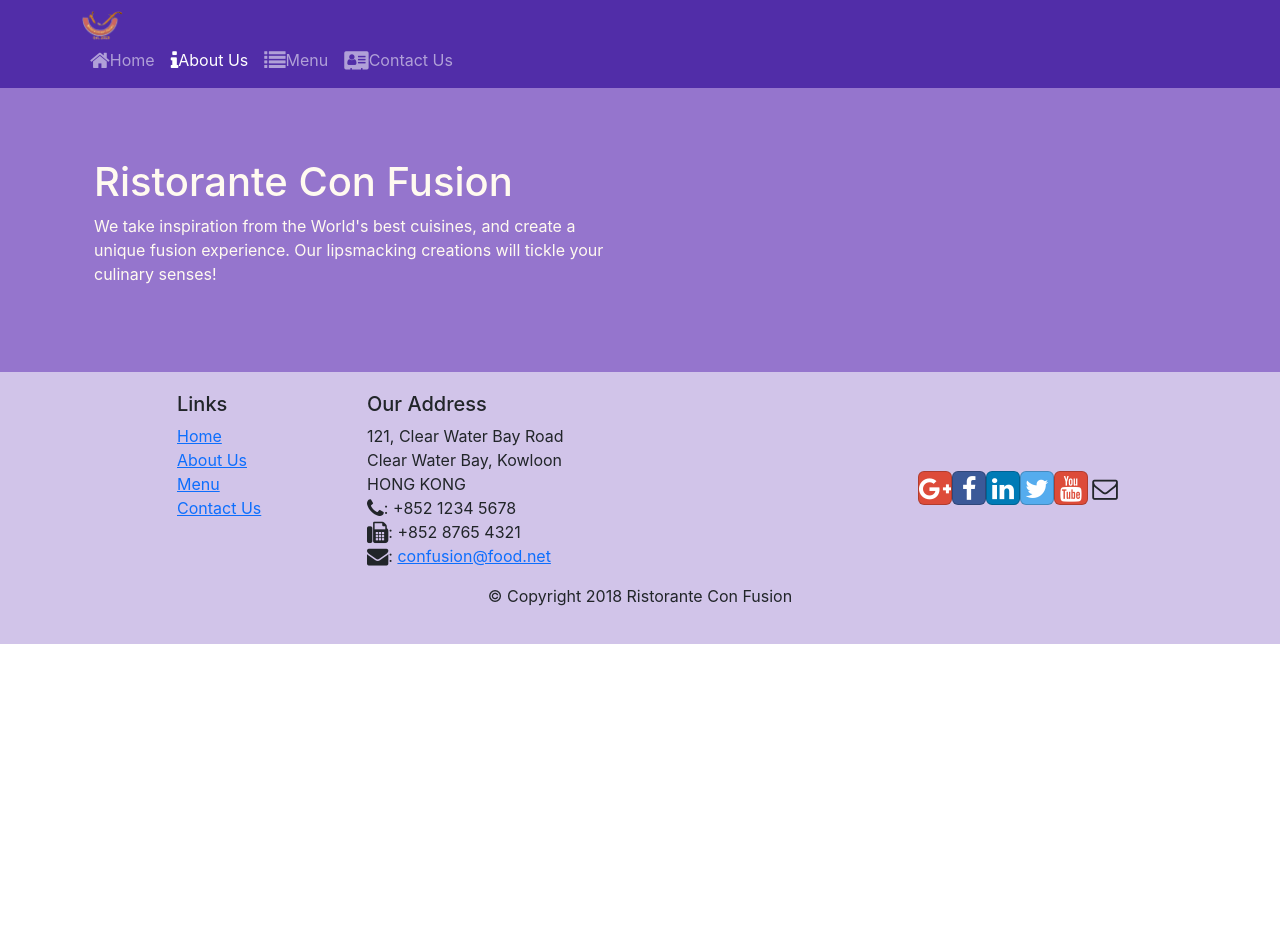
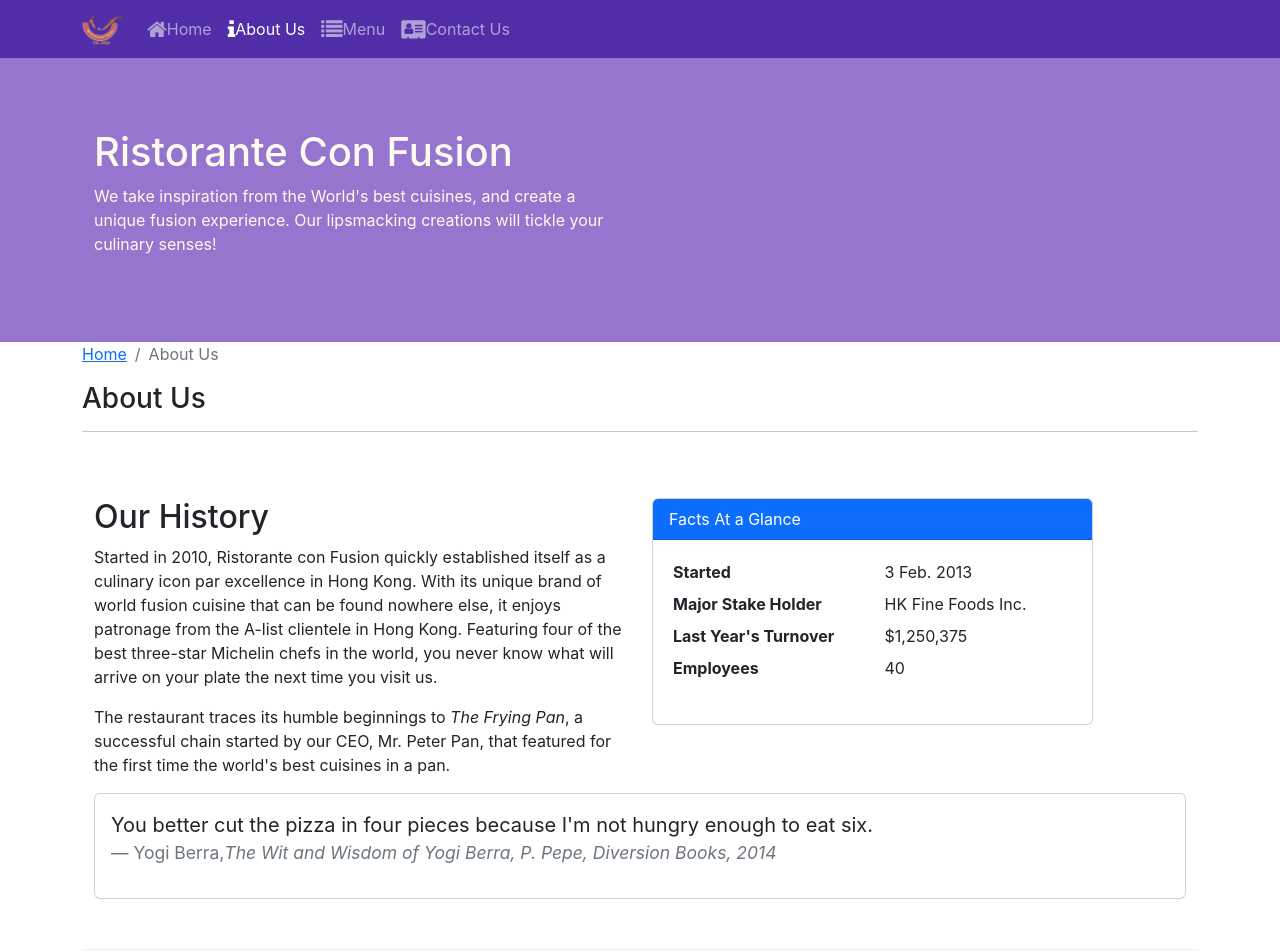
Before and after one commit to PrinceSingh19/Restaurant-React, a React (Create React App) app: page /aboutus in a window 1280 px wide. Shown: the top 952 px of the page. Before the commit the page ends 800 px from the top, so only its background shows below. Built offline with nearby package versions, Linux system fonts and the light colour scheme.

Commit message:
Completed Week 2 React Assignment

```diff
--- /dev/null
+++ b/src/components/Aboutus.js
@@ -0,0 +1,114 @@
+import React from "react";
+import { Breadcrumb, BreadcrumbItem, Card, CardBody, CardHeader, Media } from "reactstrap";
+import { Link } from "react-router-dom";
+
+function Aboutus(props) {
+	const leaders = props.leaders.map((leader) => {
+		return <p key={leader.id}>Leader {leader.name}</p>;
+	});
+	const RenderLeader = ({ leadersDesc }) => {
+		const leaderDescription = leadersDesc.map((leader) => {
+			return (
+				<div className="container" key={leader.id} style={{ marginBottom: 20 }}>
+					<div className="row">
+						<div className="col-sm-2 ">
+							<img src="/assets/images/alberto.png" alt="Alberto Del Rio" />
+						</div>
+						<div className="col-sm ">
+							<div className="row">
+								<h4>{leader.name}</h4>
+							</div>
+							<div className="row">
+								<p>{leader.designation}</p>
+							</div>
+							<div className="row mb-2">
+								<p>{leader.description}</p>
+							</div>
+						</div>
+					</div>
+				</div>
+			);
+		});
+		return leaderDescription;
+	};
+
+	return (
+		<div className="container">
+			<div className="row">
+				<Breadcrumb>
+					<BreadcrumbItem>
+						<Link to="/home">Home</Link>
+					</BreadcrumbItem>
+					<BreadcrumbItem active>About Us</BreadcrumbItem>
+				</Breadcrumb>
+				<div className="col-12">
+					<h3>About Us</h3>
+					<hr />
+				</div>
+			</div>
+			<div className="row row-content">
+				<div className="col-12 col-md-6">
+					<h2>Our History</h2>
+					<p>
+						Started in 2010, Ristorante con Fusion quickly established itself as a culinary icon par
+						excellence in Hong Kong. With its unique brand of world fusion cuisine that can be found
+						nowhere else, it enjoys patronage from the A-list clientele in Hong Kong. Featuring four
+						of the best three-star Michelin chefs in the world, you never know what will arrive on
+						your plate the next time you visit us.
+					</p>
+					<p>
+						The restaurant traces its humble beginnings to <em>The Frying Pan</em>, a successful
+						chain started by our CEO, Mr. Peter Pan, that featured for the first time the world's
+						best cuisines in a pan.
+					</p>
+				</div>
+				<div className="col-12 col-md-5">
+					<Card>
+						<CardHeader className="bg-primary text-white">Facts At a Glance</CardHeader>
+						<CardBody>
+							<dl className="row p-1">
+								<dt className="col-6">Started</dt>
+								<dd className="col-6">3 Feb. 2013</dd>
+								<dt className="col-6">Major Stake Holder</dt>
+								<dd className="col-6">HK Fine Foods Inc.</dd>
+								<dt className="col-6">Last Year's Turnover</dt>
+								<dd className="col-6">$1,250,375</dd>
+								<dt className="col-6">Employees</dt>
+								<dd className="col-6">40</dd>
+							</dl>
+						</CardBody>
+					</Card>
+				</div>
+				<div className="col-12">
+					<Card>
+						<CardBody className="bg-faded">
+							<blockquote className="blockquote">
+								<p>
+									You better cut the pizza in four pieces because I'm not hungry enough to eat six.
+								</p>
+								<footer className="blockquote-footer">
+									Yogi Berra,
+									<cite title="Source Title">
+										The Wit and Wisdom of Yogi Berra, P. Pepe, Diversion Books, 2014
+									</cite>
+								</footer>
+							</blockquote>
+						</CardBody>
+					</Card>
+				</div>
+			</div>
+			<div className="row row-content">
+				<div className="col-12">
+					<h2>Corporate Leadership</h2>
+				</div>
+				<div className="col-12">
+					<div>
+						<RenderLeader leadersDesc={props.leaders} />
+					</div>
+				</div>
+			</div>
+		</div>
+	);
+}
+
+export default Aboutus;
--- a/src/components/Contact.js
+++ b/src/components/Contact.js
@@ -1,8 +1,22 @@
 import React from "react";
+import { Breadcrumb, BreadcrumbItem } from "reactstrap";
+import { Link } from "react-router-dom";
 
 function Contact(props) {
 	return (
 		<div className="container">
+			<div className="row">
+				<Breadcrumb>
+					<BreadcrumbItem>
+						<Link to="/home">Home</Link>
+					</BreadcrumbItem>
+					<BreadcrumbItem active>Contact Us</BreadcrumbItem>
+				</Breadcrumb>
+				<div className="col-12">
+					<h3>Menu</h3>
+					<hr />
+				</div>
+			</div>
 			<div className="row row-content">
 				<div className="col-12">
 					<h3>Location Information</h3>
--- a/src/components/Dishdetail.js
+++ b/src/components/Dishdetail.js
@@ -1,5 +1,14 @@
 import React from "react";
-import { Card, CardBody, CardImg, CardText, CardTitle } from "reactstrap";
+import {
+	Card,
+	CardBody,
+	CardImg,
+	CardText,
+	CardTitle,
+	Breadcrumb,
+	BreadcrumbItem,
+} from "reactstrap";
+import { Link } from "react-router-dom";
 
 function RenderDish({ dish }) {
 	return (
@@ -38,6 +47,18 @@ const Dishdetail = (props) => {
 	if (props.dish != null) {
 		return (
 			<div className="container ">
+				<div className="row">
+					<Breadcrumb>
+						<BreadcrumbItem>
+							<Link to="/menu">Menu</Link>
+						</BreadcrumbItem>
+						<BreadcrumbItem active>{props.dish.name}</BreadcrumbItem>
+					</Breadcrumb>
+					<div className="col-12">
+						<h3>{props.dish.name}</h3>
+						<hr />
+					</div>
+				</div>
 				<div className="row ">
 					<div className="col-12 col-sm-5 col-md-5 m-1">
 						<RenderDish dish={props.dish} />
@@ -45,7 +66,7 @@ const Dishdetail = (props) => {
 
 					<div className="col-12 col-sm-5 col-md-5 m-1">
 						<h4>Comments</h4>
-						<RenderComments comments={props.dish.comments} />
+						<RenderComments comments={props.comments} />
 					</div>
 				</div>
 			</div>
--- a/src/components/Header.js
+++ b/src/components/Header.js
@@ -21,9 +21,9 @@ export default class Header extends Component {
 		return (
 			<>
 				<Navbar dark color="jumbotron" expand="md">
-					<div className="container">
+					<div className="container d-flex mr-auto">
 						<NavbarToggler onClick={this.toggleNav} />
-						<NavbarBrand className="mr-auto" href="./">
+						<NavbarBrand href="./">
 							<img
 								src="assets/images/logo.png"
 								height="30"
--- a/src/components/Main.js
+++ b/src/components/Main.js
@@ -1,28 +1,34 @@
-import React, { Component } from "react";
+import React, { useState } from "react";
 import Home from "./Home";
 import Menu from "./Menu";
 import Header from "./Header";
 import Footer from "./Footer";
 import Dishdetail from "./Dishdetail";
 import { DISHES } from "../shared/dishes";
-import { Routes, Route, Navigate } from "react-router-dom";
+import { Routes, Route, Navigate, useParams } from "react-router-dom";
 import Contact from "./Contact";
+import Aboutus from "./Aboutus";
 import { COMMENTS } from "../shared/comments";
 import { PROMOTIONS } from "../shared/promotions";
 import { LEADERS } from "../shared/leaders";
 
-class Main extends Component {
-	constructor(props) {
-		super(props);
-		this.state = {
+function Main() {
+	const [state] = useState({
 		dishes: DISHES,
 		comments: COMMENTS,
 		promotions: PROMOTIONS,
 		leaders: LEADERS,
+	});
+
+	const DishWithId = () => {
+		let { dishId } = useParams();
+		return (
+			<Dishdetail
+				dish={state.dishes.filter((dish) => dish.id === parseInt(dishId, 10))[0]}
+				comments={state.comments.filter((comment) => comment.dishId === parseInt(dishId, 10))}
+			/>
+		);
 	};
-	}
-
-	render() {
 	return (
 		<div>
 			<Header />
@@ -31,20 +37,21 @@ class Main extends Component {
 					path="/home"
 					element={
 						<Home
-								dish={this.state.dishes.filter((dish) => dish.featured)[0]}
-								promotion={this.state.promotions.filter((promo) => promo.featured)[0]}
-								leader={this.state.leaders.filter((leader) => leader.featured)[0]}
+							dish={state.dishes.filter((dish) => dish.featured)[0]}
+							promotion={state.promotions.filter((promo) => promo.featured)[0]}
+							leader={state.leaders.filter((leader) => leader.featured)[0]}
 						/>
 					}
 				/>
-					<Route exact path="/menu" element={<Menu dishes={this.state.dishes} />} />
-					<Route exact path="/contactus" element={<Contact />} />
+				<Route exact path="/menu" element={<Menu dishes={state.dishes} />} />
+				<Route exact path="/menu/:dishId" element={<DishWithId />} />
+				<Route path="/contactus" element={<Contact />} />
+				<Route path="/aboutus" element={<Aboutus leaders={state.leaders} />} />
 				<Route path="/" element={<Navigate replace to="/home" />} />
 			</Routes>
 			<Footer />
 		</div>
 	);
 }
-}
 
 export default Main;
--- a/src/components/Menu.js
+++ b/src/components/Menu.js
@@ -1,13 +1,16 @@
 import React from "react";
-import { Card, CardImg, CardImgOverlay, CardTitle } from "reactstrap";
+import { Card, CardImg, CardImgOverlay, CardTitle, Breadcrumb, BreadcrumbItem } from "reactstrap";
+import { Link } from "react-router-dom";
 
 function RenderMenuItem({ dish, onClick }) {
 	return (
-		<Card onClick={() => onClick(dish.id)}>
-			<CardImg width="100%" src={dish.image} alt={dish.name} />
-			<CardImgOverlay>
-				<CardTitle>{dish.name}</CardTitle>
-			</CardImgOverlay>
+		<Card>
+			<Link to={`/menu/${dish.id}`}>
+				<CardImg width="100%" src={dish.image} alt={dish.name} />
+				<CardImgOverlay>
+					<CardTitle>{dish.name}</CardTitle>
+				</CardImgOverlay>
+			</Link>
 		</Card>
 	);
 }
@@ -16,13 +19,25 @@ const Menu = (props) => {
 	const menu = props.dishes.map((dish) => {
 		return (
 			<div className="col-12 col-sm-5 col-md-5 m-1" key={dish.id}>
-				<RenderMenuItem dish={dish} onClick={props.onClick} />
+				<RenderMenuItem dish={dish} />
 			</div>
 		);
 	});
 
 	return (
 		<div className="container">
+			<div className="row">
+				<Breadcrumb>
+					<BreadcrumbItem>
+						<Link to="/home">Home</Link>
+					</BreadcrumbItem>
+					<BreadcrumbItem active>Menu</BreadcrumbItem>
+				</Breadcrumb>
+				<div className="col-12">
+					<h3>Menu</h3>
+					<hr />
+				</div>
+			</div>
 			<div className="row">{menu}</div>
 		</div>
 	);
```
Lines whose indentation alone changed are shown as unchanged.
